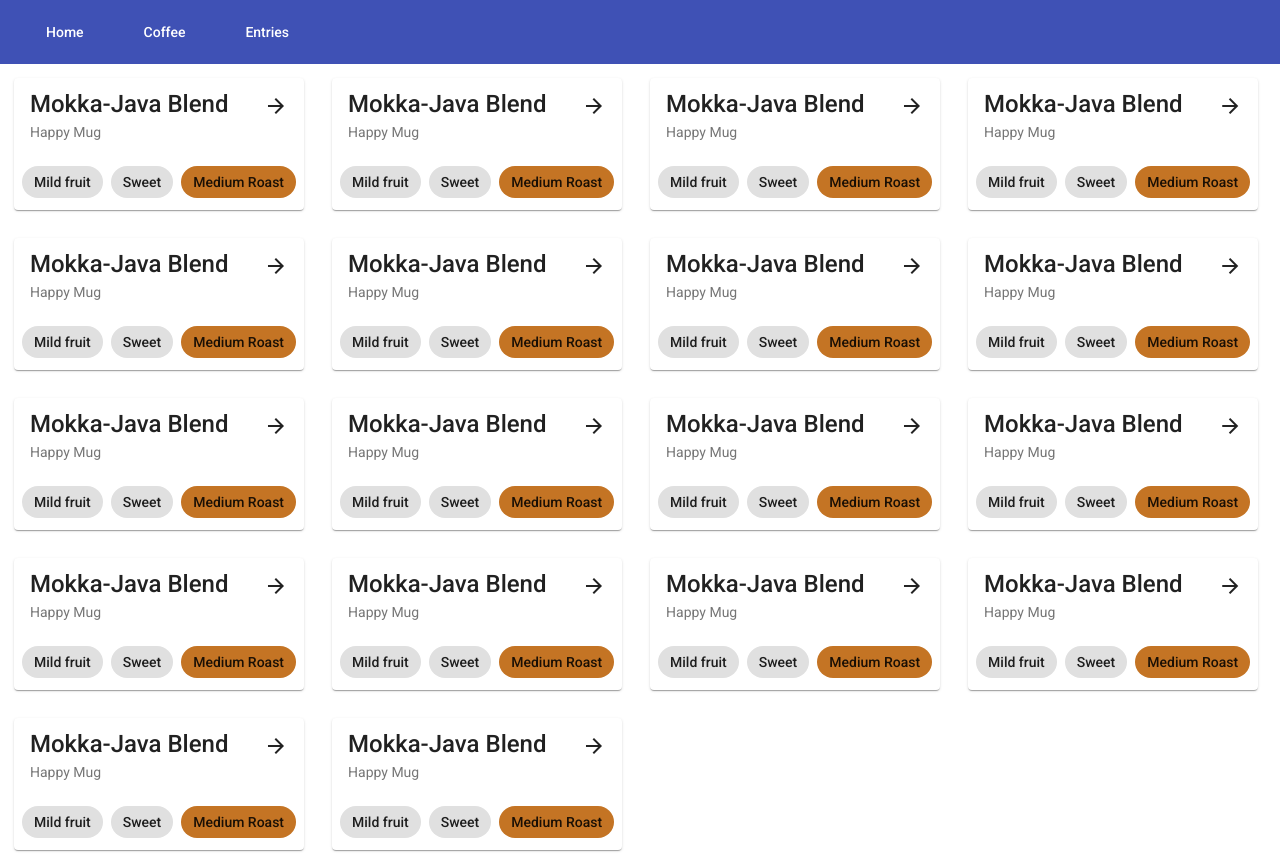
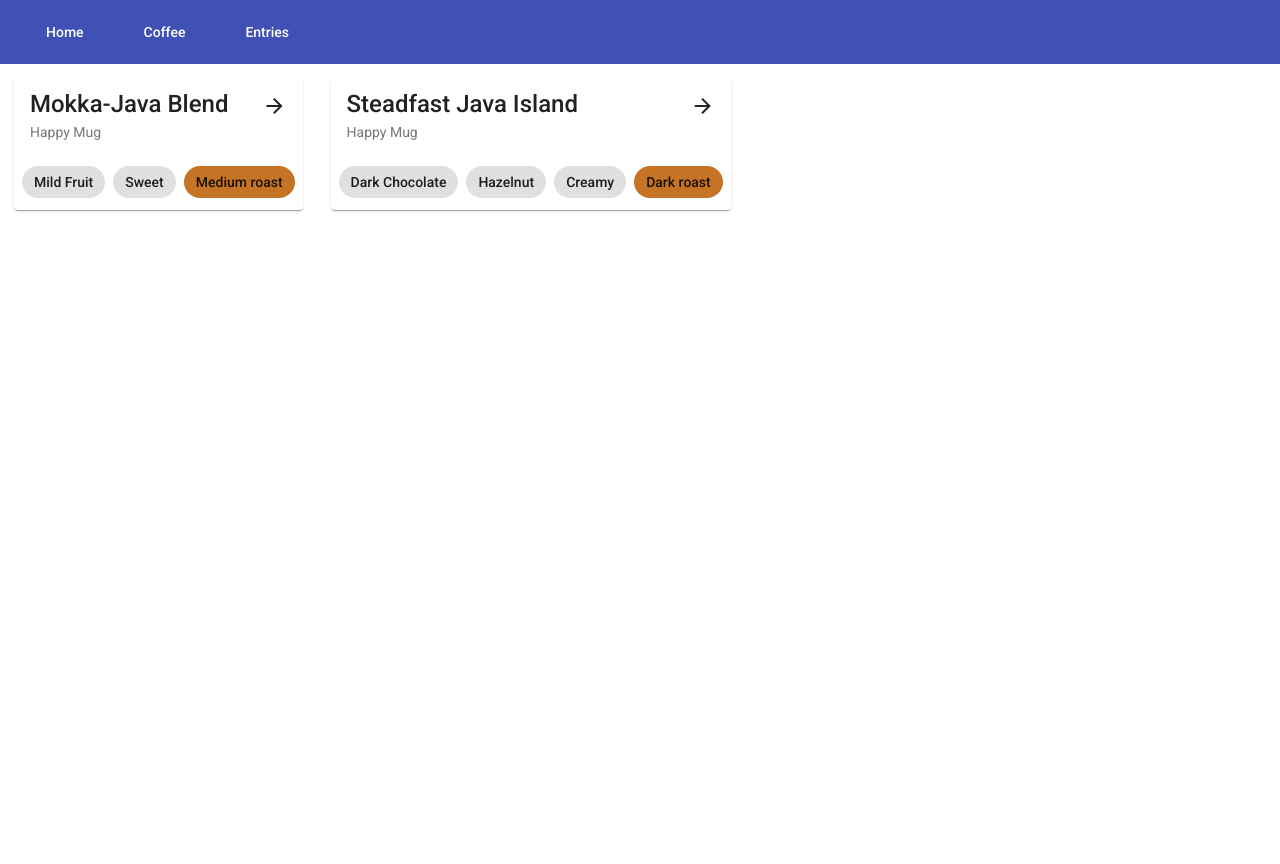
Before and after one commit to samblissard/coffee-journal, an Angular app: page /coffee in a window 1280 px wide. After the commit the page ends 800 px from the top, so only its background shows below. Built offline with nearby package versions, Linux system fonts and the light colour scheme.

Commit message:
Using model to populate coffee preview component

```diff
--- a/src/app/coffee-list/coffee-list.component.css
+++ b/src/app/coffee-list/coffee-list.component.css
@@ -1,6 +1,6 @@
 .coffee-list {
   flex: 1;
   display: flex;
-  flex-direction: row;
+  justify-content: flex-start;
   flex-wrap: wrap;
 }
--- a/src/app/coffee-list/coffee-list.component.html
+++ b/src/app/coffee-list/coffee-list.component.html
@@ -1,20 +1,6 @@
 <div class="coffee-list">
-  <app-coffee-preview></app-coffee-preview>
-  <app-coffee-preview></app-coffee-preview>
-  <app-coffee-preview></app-coffee-preview>
-  <app-coffee-preview></app-coffee-preview>
-  <app-coffee-preview></app-coffee-preview>
-  <app-coffee-preview></app-coffee-preview>
-  <app-coffee-preview></app-coffee-preview>
-  <app-coffee-preview></app-coffee-preview>
-  <app-coffee-preview></app-coffee-preview>
-  <app-coffee-preview></app-coffee-preview>
-  <app-coffee-preview></app-coffee-preview>
-  <app-coffee-preview></app-coffee-preview>
-  <app-coffee-preview></app-coffee-preview>
-  <app-coffee-preview></app-coffee-preview>
-  <app-coffee-preview></app-coffee-preview>
-  <app-coffee-preview></app-coffee-preview>
-  <app-coffee-preview></app-coffee-preview>
-  <app-coffee-preview></app-coffee-preview>
+  <app-coffee-preview
+    *ngFor="let coffee of coffeeList"
+    [coffee]="coffee"
+  ></app-coffee-preview>
 </div>
--- a/src/app/coffee-list/coffee-list.component.ts
+++ b/src/app/coffee-list/coffee-list.component.ts
@@ -1,15 +1,28 @@
 import { Component, OnInit } from '@angular/core';
+import { Coffee } from '../models/coffee';
 
 @Component({
   selector: 'app-coffee-list',
   templateUrl: './coffee-list.component.html',
-  styleUrls: ['./coffee-list.component.css']
+  styleUrls: ['./coffee-list.component.css'],
 })
 export class CoffeeListComponent implements OnInit {
+  coffeeList: Coffee[] = [
+    {
+      name: 'Mokka-Java Blend',
+      company: 'Happy Mug',
+      descriptors: ['Mild Fruit', 'Sweet'],
+      roast: 'Medium roast',
+    },
+    {
+      name: 'Steadfast Java Island',
+      company: 'Happy Mug',
+      descriptors: ['Dark Chocolate', 'Hazelnut', 'Creamy'],
+      roast: 'Dark roast',
+    },
+  ];
 
-  constructor() { }
+  constructor() {}
 
-  ngOnInit(): void {
-  }
-
+  ngOnInit(): void {}
 }
--- a/src/app/coffee-preview/coffee-preview.component.html
+++ b/src/app/coffee-preview/coffee-preview.component.html
@@ -1,15 +1,15 @@
 <mat-card class="card">
   <mat-card-title class="card-title">
-    <div>Mokka-Java Blend</div>
+    <div>{{ coffee.name }}</div>
     <mat-icon>arrow_forward</mat-icon>
   </mat-card-title>
-  <mat-card-subtitle>Happy Mug</mat-card-subtitle>
+  <mat-card-subtitle>{{ coffee.company }}</mat-card-subtitle>
   <mat-card-actions>
     <mat-chip-list>
-      <!-- Descriptors -->
-      <mat-chip>Mild fruit</mat-chip>
-      <mat-chip>Sweet</mat-chip>
-      <mat-chip class="roast-chip">Medium Roast</mat-chip>
+      <mat-chip *ngFor="let descriptor of coffee.descriptors">
+        {{ descriptor }}
+      </mat-chip>
+      <mat-chip class="roast-chip">{{ coffee.roast }}</mat-chip>
     </mat-chip-list>
   </mat-card-actions>
 </mat-card>
--- a/src/app/coffee-preview/coffee-preview.component.ts
+++ b/src/app/coffee-preview/coffee-preview.component.ts
@@ -1,10 +1,17 @@
-import { Component, OnInit } from '@angular/core';
+import { Component, OnInit, Input } from '@angular/core';
+import { Coffee } from '../models/coffee';
 
 @Component({
-  selector: 'app-coffee-preview',
+  selector: 'app-coffee-preview[coffee]',
   templateUrl: './coffee-preview.component.html',
   styleUrls: ['./coffee-preview.component.css'],
 })
 export class CoffeePreviewComponent implements OnInit {
-  ngOnInit(): void {}
+  @Input() coffee: Coffee;
+
+  ngOnInit(): void {
+    if (!this.coffee) {
+      throw new TypeError('coffee is required');
+    }
+  }
 }
--- /dev/null
+++ b/src/app/models/coffee.ts
@@ -0,0 +1,6 @@
+export interface Coffee {
+  name: string;
+  company: string;
+  descriptors: string[];
+  roast: string;
+}
```
Also changed, not shown: 1 other file (tests, documents, lock files or other folders).
